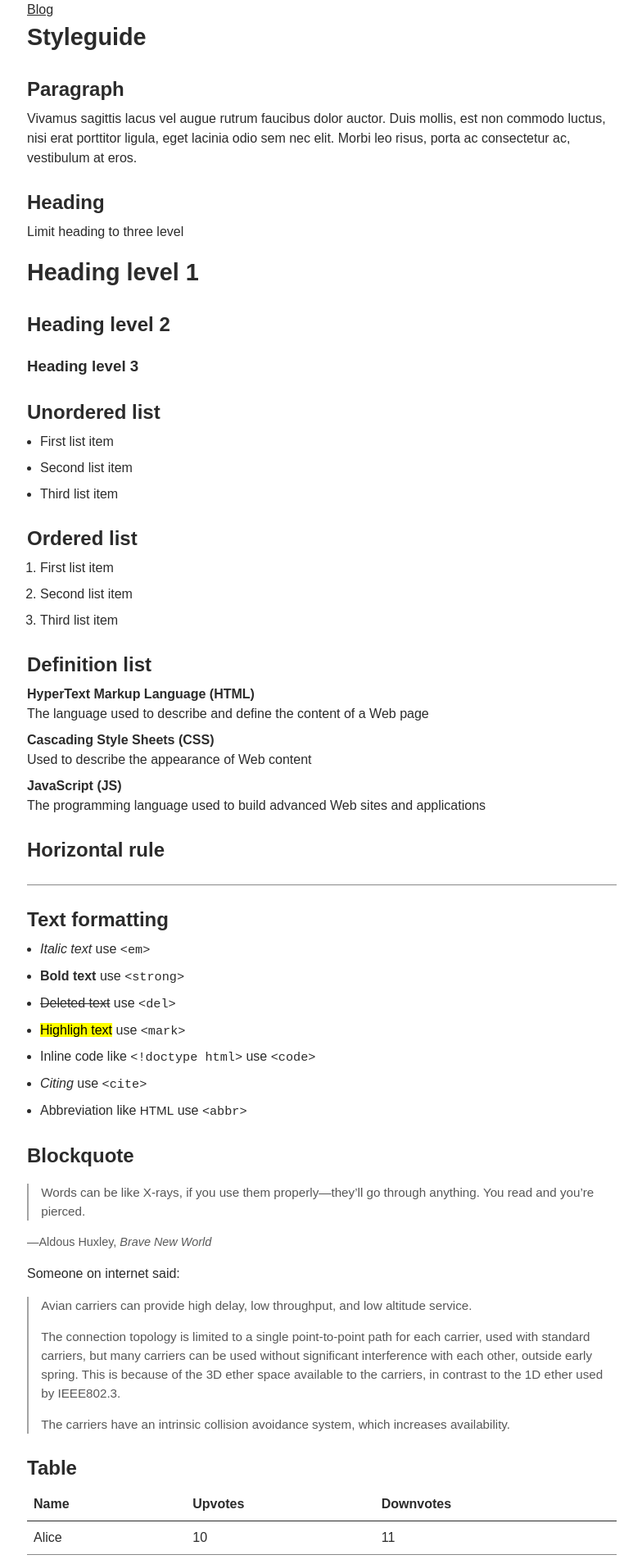
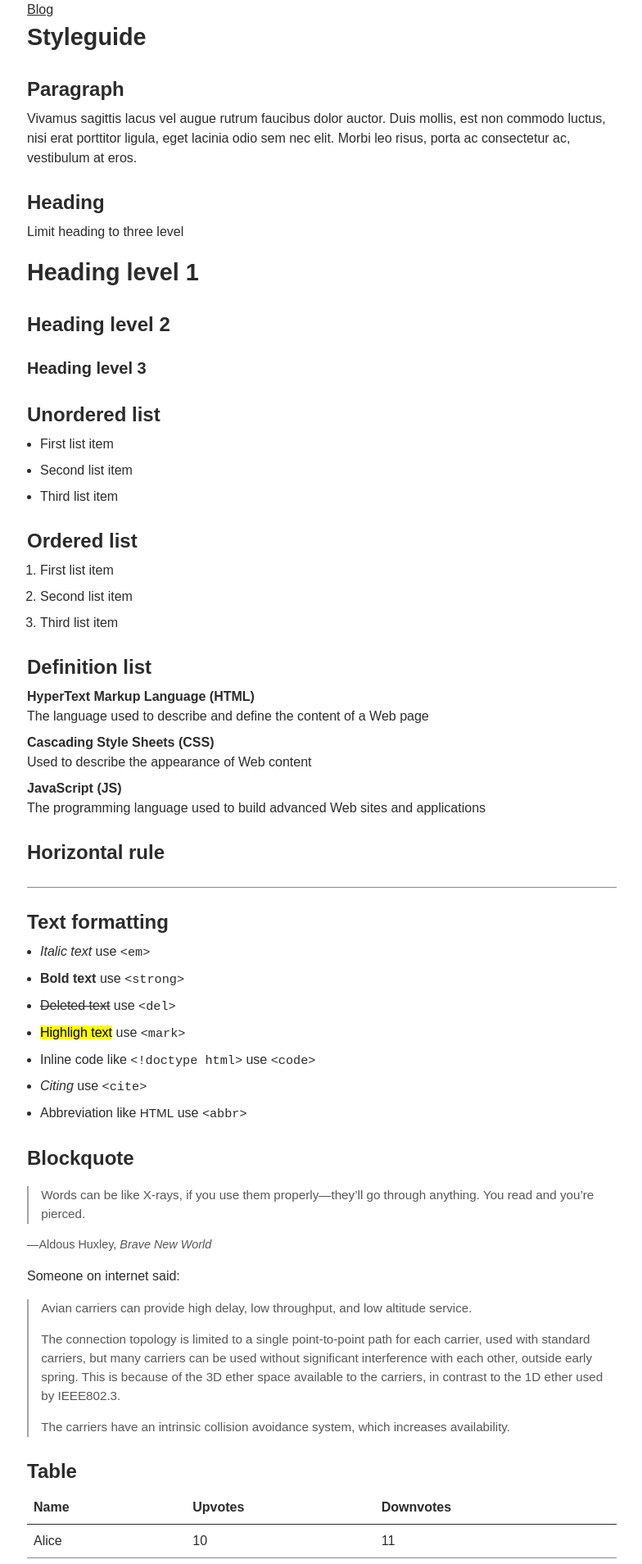
Before and after one commit to aflim/blog, a Jekyll site: the page built from styleguide.md, in a window 1280 px wide. Shown: the top 1908 px of the page at 82% size, without its empty margins (247-1031 px from the left). Built offline with Jekyll 4.4.1, drawn with Linux system fonts in a browser that asks for light colours.

Commit message:
Update _typography.scss

```diff
--- a/_sass/_typography.scss
+++ b/_sass/_typography.scss
@@ -26,7 +26,7 @@
 h4,
 h5,
 h6 {
-  font-size: (--type-scale-up-1);
+  font-size: var(--type-scale-up-1);
 }
 
 p {
@@ -39,7 +39,7 @@
 ol {
   padding-inline-start: 0;
   margin-block-start: 0;
-  margin-block-end: 1em;
+  margin-block-end: var(--spacer-base);
 
   li {
     margin-inline-start: var(--spacer-base);
@@ -49,7 +49,7 @@
 
 dl {
   margin-block-start: 0;
-  margin-block-end: 1em;
+  margin-block-end: var(--spacer-base);
 
   dt {
   font-weight: bolder;
@@ -86,7 +86,7 @@
   figcaption {
     font-size: var(--type-scale-down-2);
     line-height: var(--line-height-down-1);
-    color: $ink-3;
+    color: var(--ink-2);
   }
 }
 
```
